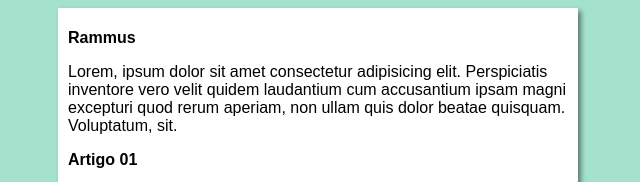
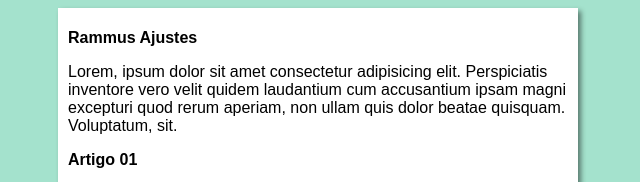
Before and after one commit to andrefnascimento/Projeto-Ramus, a plain HTML site: page index.html in a window 1280 px wide. Shown: the top 182 px of the page, 322-962 px from the left. Drawn offline with Linux system fonts and the light colour scheme.

Commit message:
Update 15/05

```diff
--- a/index.html
+++ b/index.html
@@ -9,7 +9,7 @@
 <body>
     <main>
         <head>
-            <h1>Rammus</h1>
+            <h1>Rammus Ajustes</h1>
             <p>Lorem, ipsum dolor sit amet consectetur adipisicing elit. Perspiciatis inventore vero velit quidem laudantium cum accusantium ipsam magni excepturi quod rerum aperiam, non ullam quis dolor beatae quisquam. Voluptatum, sit.</p>
         </head>
         <article>
```
